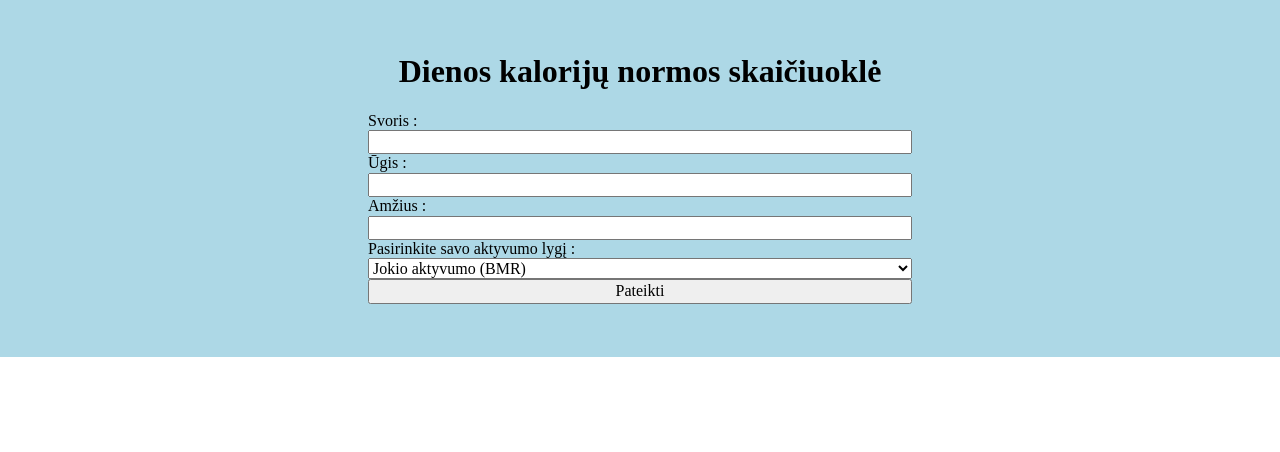
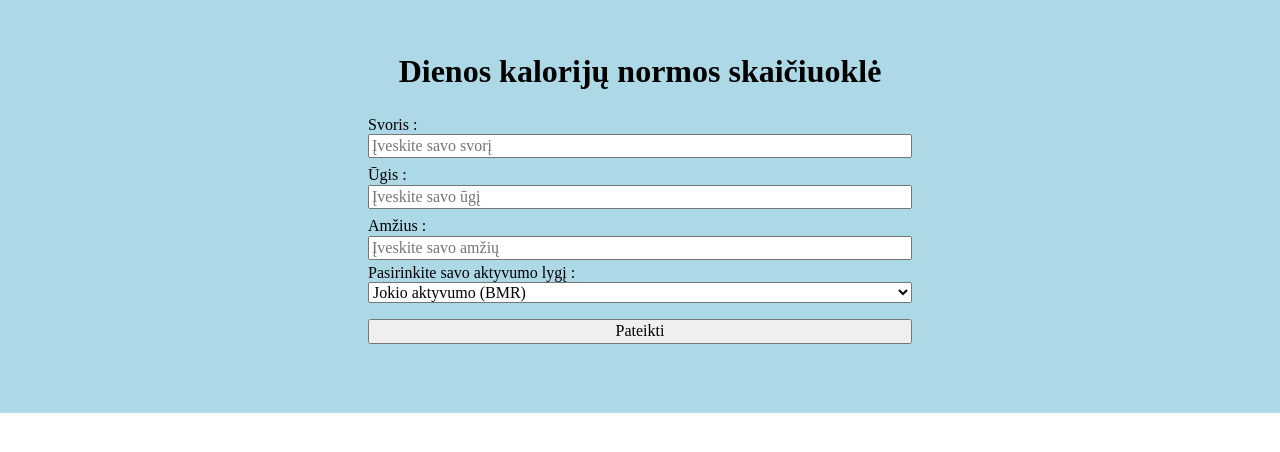
Before and after one commit to LukasKliukas/Calories-calculator-v1, a React (Create React App) app: page / in a window 1280 px wide. Shown: the top 452 px of the page. Built offline with nearby package versions, Linux system fonts and the light colour scheme; the HTML template or start-up script is replaced by a standard one.

Commit message:
NumberInput componentisation

```diff
--- a/src/components/NumberInput/NumberInput.jsx
+++ b/src/components/NumberInput/NumberInput.jsx
@@ -1,8 +1,20 @@
 import React from 'react';
 import * as S from './NumberInput.style';
 
-const NumberInput = () => {
-  return <div>NumberInput</div>;
+const NumberInput = ({ id, labelText, onChange, value, placeholder }) => {
+  return (
+    <S.FormDiv>
+      <label htmlFor={id}>{labelText}</label>
+      <input
+        type='number'
+        name={id}
+        id={id}
+        onChange={onChange}
+        value={value}
+        placeholder={placeholder}
+      />
+    </S.FormDiv>
+  );
 };
 
 export default NumberInput;
--- a/src/components/NumberInput/NumberInput.style.js
+++ b/src/components/NumberInput/NumberInput.style.js
@@ -1 +1,7 @@
 import styled from 'styled-components';
+
+export const FormDiv = styled.div`
+  display: flex;
+  flex-direction: column;
+  padding: 0.25rem 0;
+`;
--- a/src/components/pages/MainPage.jsx
+++ b/src/components/pages/MainPage.jsx
@@ -1,5 +1,6 @@
 import React from 'react';
 import { useState } from 'react';
+import NumberInput from '../NumberInput/NumberInput';
 import * as S from './MainPage.style';
 
 const MainPage = () => {
@@ -44,28 +45,28 @@ const MainPage = () => {
         Dienos kalorijų normos skaičiuoklė
       </S.CaloriesResultH1>
       <S.Form onSubmit={submitHandler}>
-        <label htmlFor='weight'>Svoris :</label>
-        <input
-          type='number'
+        <NumberInput
           id='weight'
+          labelText='Svoris :'
           onChange={(e) => setWeight(e.target.value)}
           value={weight}
+          placeholder='Įveskite savo svorį'
         />
-        <label htmlFor='height'>Ūgis :</label>
-        <input
-          type='number'
+        <NumberInput
           id='height'
+          labelText='Ūgis :'
           onChange={(e) => setHeight(e.target.value)}
           value={height}
+          placeholder='Įveskite savo ūgį'
         />
-        <label htmlFor='age'>Amžius :</label>
-        <input
-          type='number'
+        <NumberInput
           id='age'
+          labelText='Amžius :'
           onChange={(e) => setAge(e.target.value)}
           value={age}
+          placeholder='Įveskite savo amžių'
         />
-        <label for='activity'>Pasirinkite savo aktyvumo lygį :</label>
+        <label htmlFor='activity'>Pasirinkite savo aktyvumo lygį :</label>
         <select
           name='activity'
           id='activity'
@@ -94,7 +95,7 @@ const MainPage = () => {
             darbas kasdien
           </option>
         </select>
-        <button>Pateikti</button>
+        <S.Button>Pateikti</S.Button>
       </S.Form>
       <S.CaloriesResultH1>
         {result && result + ` Kalorijų (KCAL)`}
--- a/src/components/pages/MainPage.style.js
+++ b/src/components/pages/MainPage.style.js
@@ -14,3 +14,6 @@ export const WrapperDiv = styled.div`
 export const CaloriesResultH1 = styled.h1`
   text-align: center;
 `;
+export const Button = styled.button`
+  margin: 1rem 0;
+`;
```
